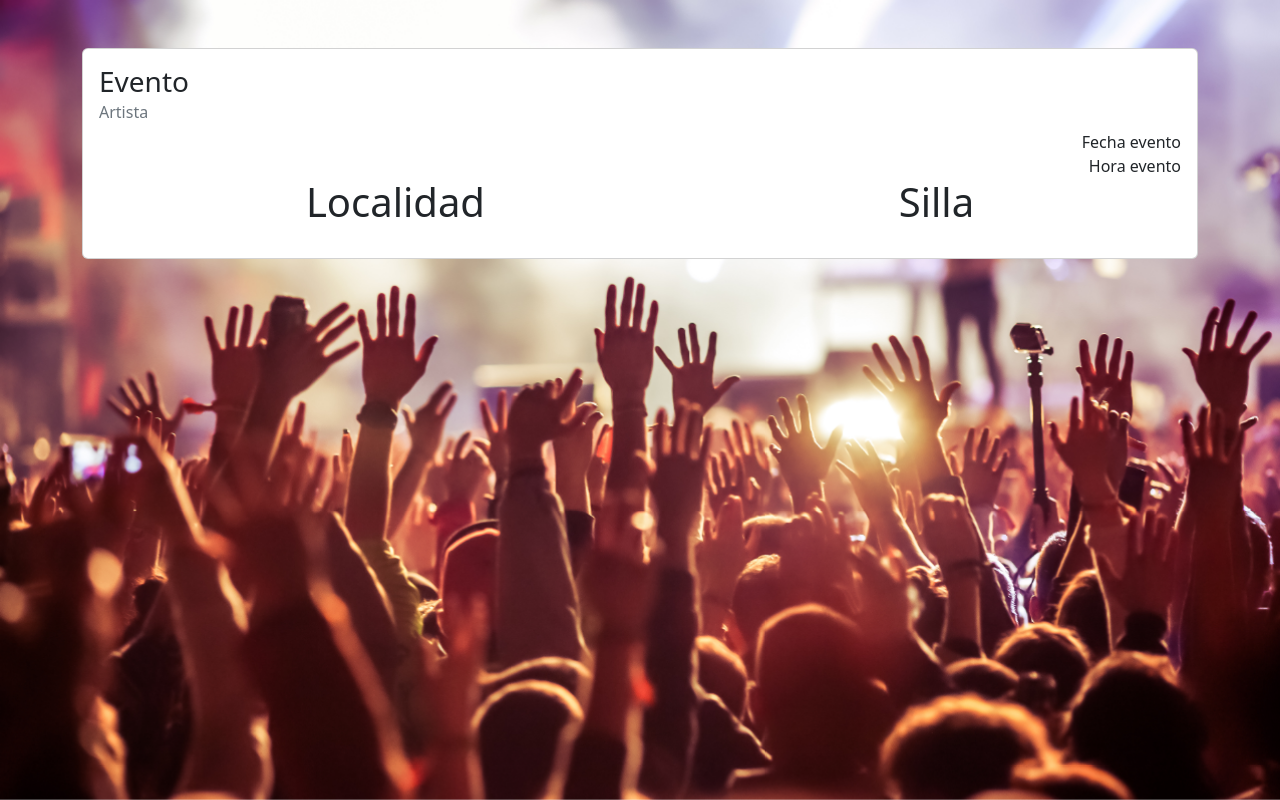
After one commit to mvilladas/concierto, a PHP site: page /html/boleta.php in a window 1280 px wide. The commit adds this page. Run offline with PHP 8.4, Linux system fonts and the light colour scheme.

Commit message:
Formato de boletas

```diff
--- /dev/null
+++ b/html/boleta.php
@@ -0,0 +1,43 @@
+<!doctype html>
+<html lang="en">
+<head>
+    <meta charset="UTF-8">
+    <meta name="viewport"
+          content="width=device-width, user-scalable=no, initial-scale=1.0, maximum-scale=1.0, minimum-scale=1.0">
+    <meta http-equiv="X-UA-Compatible" content="ie=edge">
+    <title>Ingresar datos</title>
+    <link href="https://cdn.jsdelivr.net/npm/bootstrap@5.2.0-beta1/dist/css/bootstrap.min.css" rel="stylesheet" integrity="sha384-0evHe/X+R7YkIZDRvuzKMRqM+OrBnVFBL6DOitfPri4tjfHxaWutUpFmBp4vmVor" crossorigin="anonymous">
+    <link href="../css/style.css"  rel="stylesheet" type="text/css">
+</head>
+<body>
+<div class="bg-image"
+     style="background-image: url('../images/fondo2.png');
+            height: 100vh;
+        background-repeat: no-repeat;
+        background-size: 100% auto;
+        background-attachment: fixed;"
+        >
+    <div class="container pt-5">
+        <div class="card" >
+
+            <div class="card-body">
+                <h3 class="card-title" name="evento">Evento</h3>
+                <h6 class="card-subtitle mb-2 text-muted" name="artista">Artista</h6>
+                <div class="d-flex justify-content-end pr-2">
+                    <p class="card-text" name="fecha">Fecha evento</p>
+                </div>
+                <div class="d-flex justify-content-end  mr-2">
+                    <p class="card-text" name="hora">Hora evento</p>
+                </div>
+                <div class="d-flex justify-content-around">
+                    <p class="card-text display-6" name="localidad">Localidad</p>
+                    <p class="card-text display-6" name="localidad">Silla</p>
+                </div>
+
+            </div>
+        </div>
+    </div>
+
+</div>
+</body>
+</html>
--- a/html/formulario.html
+++ b/html/formulario.html
@@ -44,7 +44,9 @@
                     <label for="edad" class="ml-5 form-label col-sm-2  ">Edad</label>
                     <input type="text" class="form-control col" id="edad" name="edad" placeholder="Ingrese la edad">
                 </div>
-                <button type="submit" class="btn btn-primary">Enviar</button>
+                <div class="d-flex justify-content-around">
+                    <button type="submit" class="btn btn-primary w-25">Enviar</button>
+                </div>
             </form>
         </div>
     </div>
--- a/html/puestos.php
+++ b/html/puestos.php
@@ -42,8 +42,8 @@
                     <label for="numero" class="form-label col-sm-2">Número de entradas</label>
                     <input type="number" class="form-control col" id="numero" name="entradas" placeholder="Ingrese el número entradas">
                 </div>
-                <div class="d-grid gap-2 px-5">
-                    <button type="submit" class="btn btn-primary ">Enviar</button>
+                <div class="d-flex justify-content-around">
+                    <button type="submit" class="btn btn-primary w-25">Enviar</button>
                 </div>
             </form>
         </div>
```
